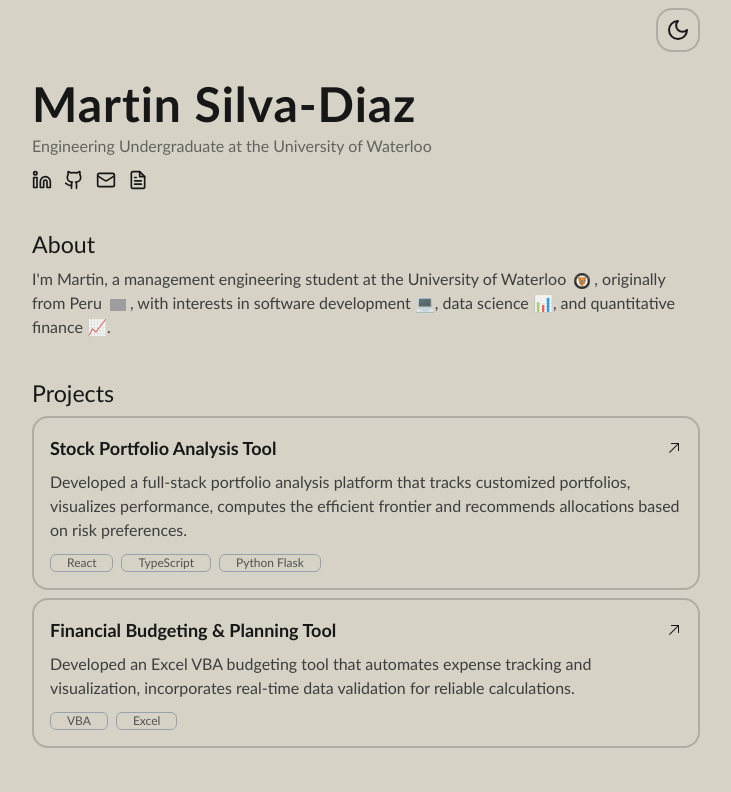
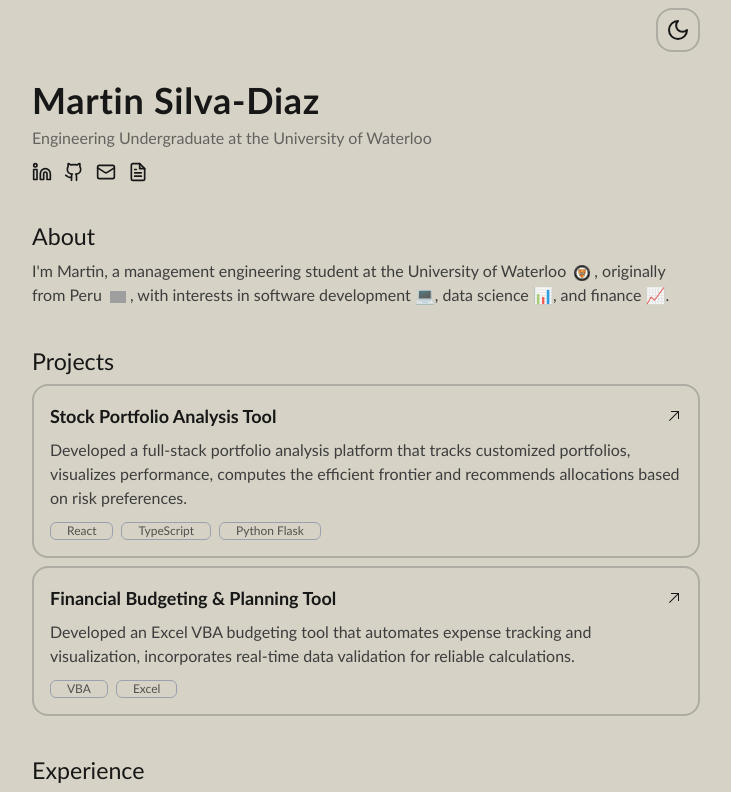
Before and after one commit to msilvadiaz/portfolio-website, a Next.js app: page / in a window 1280 px wide. Shown: the top 792 px of the page, without its empty margins (274-1005 px from the left). Built offline with nearby package versions, Linux system fonts and the light colour scheme; grey boxes are pictures that could not be loaded.

Commit message:
modified texts

```diff
--- a/src/app/components/About.jsx
+++ b/src/app/components/About.jsx
@@ -23,8 +23,7 @@ export default function About() {
               alt="Peru"
               className="inline h-3 mx-1"
             />
-            , with interests in software development 💻, data science 📊, and
-            quantitative finance 📈.
+            , with interests in software development 💻, data science 📊, and finance 📈.
           </p>
         </div>
       </div>
--- a/src/app/components/Profile.jsx
+++ b/src/app/components/Profile.jsx
@@ -5,7 +5,7 @@ export default function Profile() {
     return (
         <>
             <div className="flex gap-[5px] items-center mt-0">
-                <h1 className="text-5xl font-semibold name-title">{about.name}</h1>
+                <h1 className="text-4xl font-semibold name-title">{about.name}</h1>
             </div>
             <div className="mt-1.5 flex items-center gap-1">
                 <p className="text-base text-base-content/60">{about.role}</p>
```
